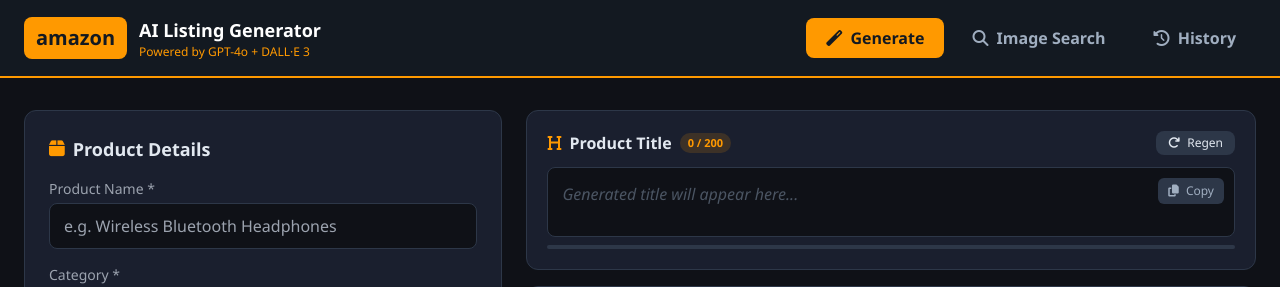
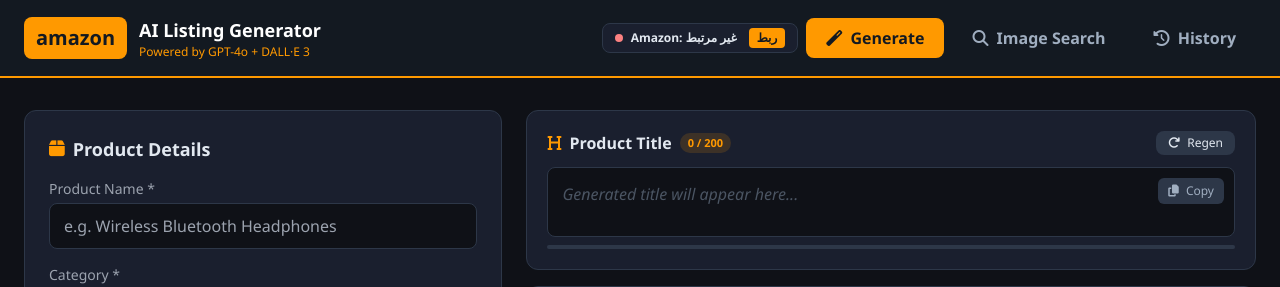
Before and after one commit to anas-wesam/amazon-listing-ai, a Flask app: page / in a window 1280 px wide. Shown: the top 287 px of the page. Run offline with Flask 3, Linux system fonts and the light colour scheme; data that the repository does not hold is empty; some libraries are stand-ins or nearby versions.

Commit message:
Add Amazon SP-API OAuth + publish listing to Amazon Egypt

```diff
--- a/app.py
+++ b/app.py
@@ -337,6 +337,158 @@ Generated by Amazon AI Listing Generator
     return jsonify({"error": "Unknown format"}), 400
 
 
+# ─── Amazon SP-API OAuth ──────────────────────────────────────────────────────
+AMAZON_CLIENT_ID     = os.getenv("AMAZON_CLIENT_ID", "")
+AMAZON_CLIENT_SECRET = os.getenv("AMAZON_CLIENT_SECRET", "")
+AMAZON_MARKETPLACE   = os.getenv("AMAZON_MARKETPLACE_ID", "ARBP9OOSHTCHU")
+REDIRECT_URI         = "https://amazon-listing-ai.vercel.app/amazon/callback"
+
+def get_db_conn():
+    conn = sqlite3.connect(DB_PATH)
+    conn.row_factory = sqlite3.Row
+    return conn
+
+def init_amazon_table():
+    conn = get_db_conn()
+    conn.execute("""
+        CREATE TABLE IF NOT EXISTS amazon_tokens (
+            id INTEGER PRIMARY KEY,
+            access_token TEXT,
+            refresh_token TEXT,
+            expires_at INTEGER
+        )
+    """)
+    conn.commit()
+    conn.close()
+
+init_amazon_table()
+
+def save_tokens(access_token, refresh_token, expires_in=3600):
+    import time
+    conn = get_db_conn()
+    conn.execute("DELETE FROM amazon_tokens")
+    conn.execute("INSERT INTO amazon_tokens (access_token, refresh_token, expires_at) VALUES (?,?,?)",
+                 (access_token, refresh_token, int(time.time()) + expires_in))
+    conn.commit()
+    conn.close()
+
+def get_valid_access_token():
+    import time
+    conn = get_db_conn()
+    row = conn.execute("SELECT * FROM amazon_tokens ORDER BY id DESC LIMIT 1").fetchone()
+    conn.close()
+    if not row:
+        return None
+    if int(time.time()) < row["expires_at"] - 60:
+        return row["access_token"]
+    # Refresh
+    resp = requests.post("https://api.amazon.com/auth/o2/token", data={
+        "grant_type":    "refresh_token",
+        "refresh_token": row["refresh_token"],
+        "client_id":     AMAZON_CLIENT_ID,
+        "client_secret": AMAZON_CLIENT_SECRET,
+    })
+    if resp.status_code == 200:
+        data = resp.json()
+        save_tokens(data["access_token"], data.get("refresh_token", row["refresh_token"]), data.get("expires_in", 3600))
+        return data["access_token"]
+    return None
+
+@app.route("/amazon/login")
+def amazon_login():
+    from urllib.parse import urlencode
+    params = urlencode({
+        "application_id": AMAZON_CLIENT_ID,
+        "state":          "listing_ai",
+        "version":        "beta",
+    })
+    return jsonify({"url": f"https://sellercentral.amazon.eg/apps/authorize/consent?{params}"})
+
+@app.route("/amazon/callback")
+def amazon_callback():
+    code         = request.args.get("code", "")
+    selling_partner_id = request.args.get("selling_partner_id", "")
+    if not code:
+        return "Error: no code", 400
+    resp = requests.post("https://api.amazon.com/auth/o2/token", data={
+        "grant_type":    "authorization_code",
+        "code":          code,
+        "client_id":     AMAZON_CLIENT_ID,
+        "client_secret": AMAZON_CLIENT_SECRET,
+        "redirect_uri":  REDIRECT_URI,
+    })
+    if resp.status_code != 200:
+        return f"Token error: {resp.text}", 400
+    data = resp.json()
+    save_tokens(data["access_token"], data["refresh_token"], data.get("expires_in", 3600))
+    # Save seller ID
+    conn = get_db_conn()
+    conn.execute("CREATE TABLE IF NOT EXISTS amazon_seller (seller_id TEXT)")
+    conn.execute("DELETE FROM amazon_seller")
+    conn.execute("INSERT INTO amazon_seller (seller_id) VALUES (?)", (selling_partner_id,))
+    conn.commit()
+    conn.close()
+    return """<html><body style='background:#0f1117;color:#68d391;font-family:sans-serif;text-align:center;padding:80px'>
+        <h1>✅ تم الربط بنجاح!</h1><p>يمكنك إغلاق هذه النفذة والعودة للتطبيق</p>
+        <script>window.close()</script></body></html>"""
+
+@app.route("/amazon/status")
+def amazon_status():
+    token = get_valid_access_token()
+    conn = get_db_conn()
+    try:
+        row = conn.execute("SELECT seller_id FROM amazon_seller LIMIT 1").fetchone()
+        seller_id = row["seller_id"] if row else None
+    except:
+        seller_id = None
+    conn.close()
+    return jsonify({"connected": token is not None, "seller_id": seller_id})
+
+@app.route("/amazon/publish", methods=["POST"])
+def amazon_publish():
+    token = get_valid_access_token()
+    if not token:
+        return jsonify({"error": "Not connected to Amazon. Please login first."}), 401
+
+    data         = request.json
+    content      = data.get("content", {})
+    product_name = data.get("product_name", "")
+    sku          = data.get("sku", f"SKU-{datetime.now().strftime('%Y%m%d%H%M%S')}")
+
+    conn = get_db_conn()
+    try:
+        row = conn.execute("SELECT seller_id FROM amazon_seller LIMIT 1").fetchone()
+        seller_id = row["seller_id"]
+    except:
+        return jsonify({"error": "Seller ID not found"}), 400
+    finally:
+        conn.close()
+
+    bullets = content.get("bullet_points", [])
+    payload = {
+        "productType": "PRODUCT",
+        "requirements": "LISTING",
+        "attributes": {
+            "item_name":         [{"value": content.get("title", product_name), "marketplace_id": AMAZON_MARKETPLACE, "language_tag": "en_EG"}],
+            "product_description":[{"value": content.get("description", ""), "marketplace_id": AMAZON_MARKETPLACE, "language_tag": "en_EG"}],
+            "bullet_point":      [{"value": b, "marketplace_id": AMAZON_MARKETPLACE, "language_tag": "en_EG"} for b in bullets[:5]],
+            "generic_keyword":   [{"value": content.get("search_terms", ""), "marketplace_id": AMAZON_MARKETPLACE}],
+        }
+    }
+
+    headers = {
+        "Authorization": f"Bearer {token}",
+        "x-amz-access-token": token,
+        "Content-Type": "application/json",
+    }
+    url = f"https://sellingpartnerapi-eu.amazon.com/listings/2021-08-01/items/{seller_id}/{sku}?marketplaceIds={AMAZON_MARKETPLACE}"
+    resp = requests.put(url, json=payload, headers=headers, timeout=30)
+
+    if resp.status_code in (200, 201):
+        return jsonify({"success": True, "sku": sku, "status": resp.json().get("status", "ACCEPTED")})
+    return jsonify({"error": resp.text, "status_code": resp.status_code}), 400
+
+
 if __name__ == "__main__":
     print("🚀 Amazon AI Listing Generator running on http://localhost:5000")
     app.run(debug=True, port=5000)
--- a/templates/index.html
+++ b/templates/index.html
@@ -159,7 +159,13 @@
         <div class="text-xs" style="color:#FF9900;">Powered by GPT-4o + DALL·E 3</div>
       </div>
     </div>
-    <div class="flex gap-2">
+    <div class="flex gap-2 items-center">
+      <!-- Amazon Connect Status -->
+      <div id="amazonStatus" class="flex items-center gap-2 px-3 py-1 rounded-lg text-xs font-semibold" style="background:#1a1f2e; border:1px solid #2d3748">
+        <span id="amazonDot" class="w-2 h-2 rounded-full bg-gray-600 inline-block"></span>
+        <span id="amazonStatusText">Amazon: غير مرتبط</span>
+        <button id="amazonConnectBtn" onclick="connectAmazon()" class="ml-1 px-2 py-0.5 rounded text-xs" style="background:#FF9900;color:#131921;font-weight:700">ربط</button>
+      </div>
       <button class="tab-btn active" id="tabGenerate" onclick="switchTab('generate')">
         <i class="fas fa-magic mr-1"></i> Generate
       </button>
@@ -372,6 +378,11 @@
           </button>
           <button class="amazon-btn py-2 text-sm" onclick="saveListing()">
             <i class="fas fa-save mr-1"></i> Save
+          </button>
+          <button class="py-2 text-sm rounded-lg font-bold w-full col-span-2" id="publishBtn"
+            onclick="publishToAmazon()"
+            style="background:linear-gradient(135deg,#146EB4,#0e4f82);color:#fff">
+            <i class="fab fa-amazon mr-1"></i> نشر على Amazon
           </button>
         </div>
       </div>
@@ -1007,6 +1018,70 @@ async function downloadSelected() {
   showToast(`✅ تم تحميل ${selectedImages.length} صور!`);
 }
 
+// ─── Amazon SP-API ────────────────────────────────────────────────────────────
+async function checkAmazonStatus() {
+  try {
+    const res = await fetch('/amazon/status');
+    const data = await res.json();
+    const dot  = document.getElementById('amazonDot');
+    const txt  = document.getElementById('amazonStatusText');
+    const btn  = document.getElementById('amazonConnectBtn');
+    if (data.connected) {
+      dot.style.background  = '#68d391';
+      txt.textContent       = `Amazon: مرتبط ✓`;
+      btn.textContent       = 'قطع';
+      btn.onclick           = () => {};
+    } else {
+      dot.style.background  = '#fc8181';
+      txt.textContent       = 'Amazon: غير مرتبط';
+      btn.textContent       = 'ربط';
+      btn.onclick           = connectAmazon;
+    }
+  } catch(e) {}
+}
+
+async function connectAmazon() {
+  const res  = await fetch('/amazon/login');
+  const data = await res.json();
+  const win  = window.open(data.url, '_blank', 'width=600,height=700');
+  const timer = setInterval(() => {
+    if (win && win.closed) {
+      clearInterval(timer);
+      checkAmazonStatus();
+    }
+  }, 1000);
+}
+
+async function publishToAmazon() {
+  if (!currentData) { showToast('اعمل generate للـ listing الأول!', '#742a2a', '#fc8181'); return; }
+  const fd  = getFormData();
+  const btn = document.getElementById('publishBtn');
+  btn.disabled = true;
+  btn.innerHTML = '<span class="spinner mr-2"></span> جاري النشر...';
+  try {
+    const res = await fetch('/amazon/publish', {
+      method: 'POST',
+      headers: { 'Content-Type': 'application/json' },
+      body: JSON.stringify({ content: currentData, product_name: fd.product_name })
+    });
+    const data = await res.json();
+    if (data.error) throw new Error(data.error);
+    showToast(`✅ تم النشر! SKU: ${data.sku}`);
+  } catch(e) {
+    if (e.message.includes('Not connected')) {
+      showToast('ربط Amazon الأول من الهيدر!', '#742a2a', '#fc8181');
+    } else {
+      showToast('خطأ: ' + e.message, '#742a2a', '#fc8181');
+    }
+  } finally {
+    btn.disabled = false;
+    btn.innerHTML = '<i class="fab fa-amazon mr-1"></i> نشر على Amazon';
+  }
+}
+
+// Check Amazon status on load
+checkAmazonStatus();
+
 function escHtml(str) {
   return String(str)
     .replace(/&/g,'&amp;').replace(/</g,'&lt;').replace(/>/g,'&gt;')
```
